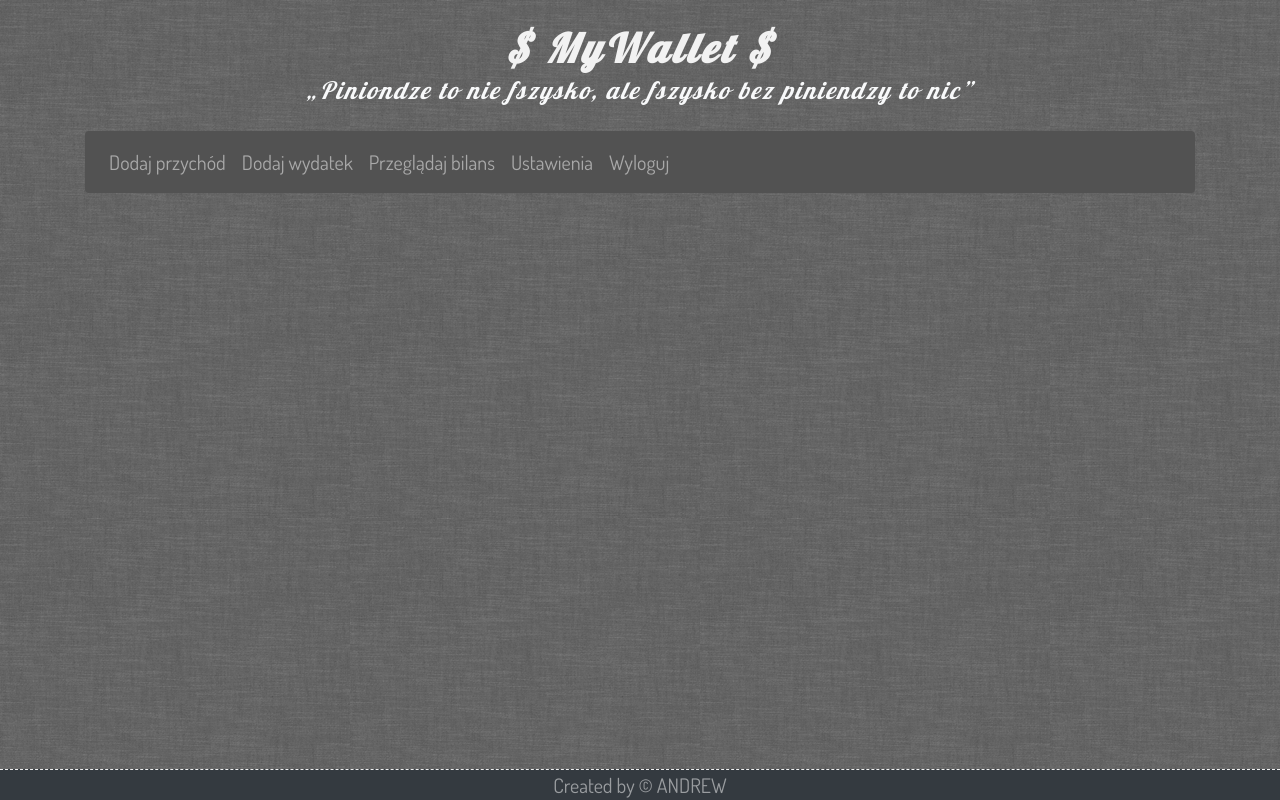
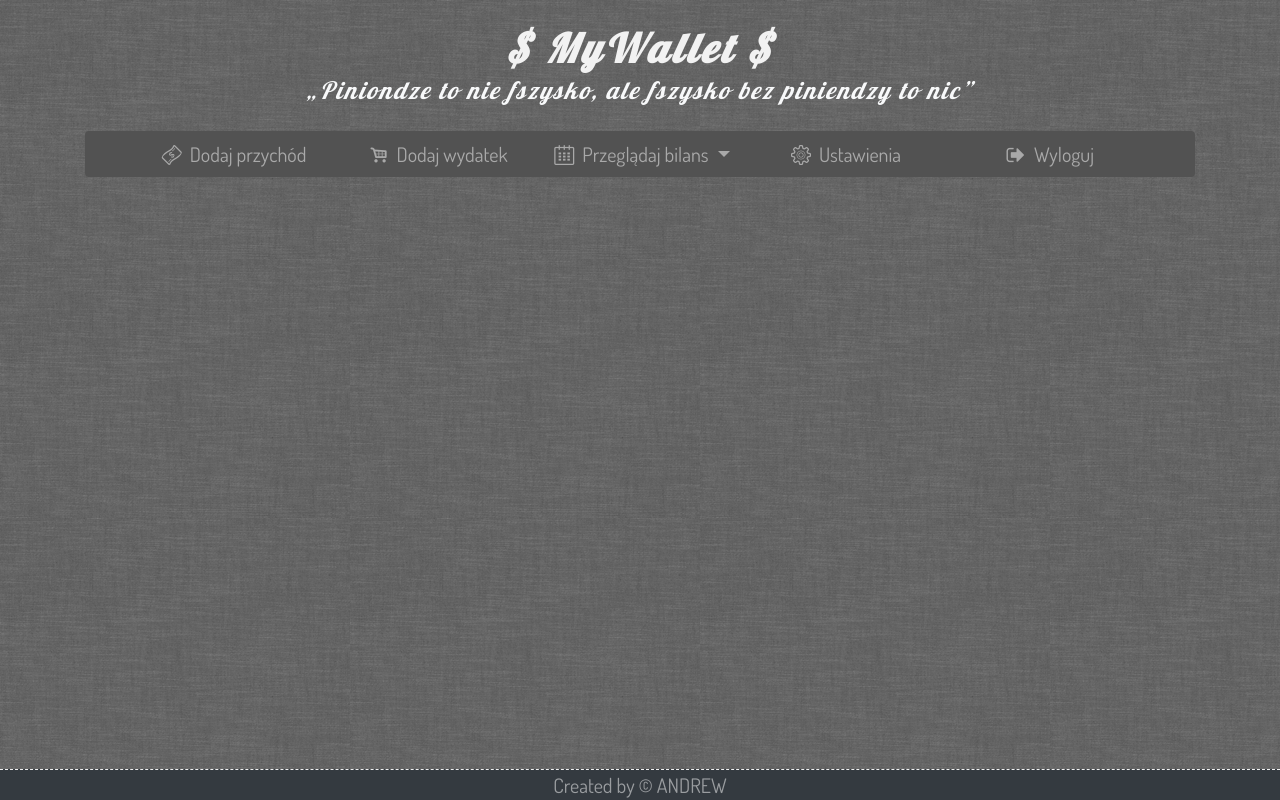
Before and after one commit to andrew118/MyWallet-bootstrap, a plain HTML site: page main.html in a window 1280 px wide. Drawn offline with nearby package versions, Linux system fonts and the light colour scheme.

Commit message:
Created dropdown and added options

```diff
--- a/main.html
+++ b/main.html
@@ -12,7 +12,8 @@
 																<!-- %7C == | which is not valid with html standard -->
 
     <link rel="stylesheet" href="https://stackpath.bootstrapcdn.com/bootstrap/4.4.1/css/bootstrap.min.css" integrity="sha384-Vkoo8x4CGsO3+Hhxv8T/Q5PaXtkKtu6ug5TOeNV6gBiFeWPGFN9MuhOf23Q9Ifjh" crossorigin="anonymous">
-		<link rel="stylesheet" href="style.css" type="text/css" />
+		<link rel="stylesheet" href="css/fontello.css" type="text/css">
+		<link rel="stylesheet" href="style.css" type="text/css">
 
 		<script src="script.js"></script>
 
@@ -37,7 +38,7 @@
 
 					</div>
 
-					<nav class="navbar navbar-dark navbar-expand-lg rounded" style="background-color: #525252;">
+					<nav class="navbar navbar-dark navbar-expand-md rounded wallet sticky-top py-0">
 						<button class="navbar-toggler" type="button" data-toggle="collapse" data-target="#mainmenu" aria-controls="mainmenu" aria-expanded="false" aria-label="Przełącznik nawigacji">
 							<span class="navbar-toggler-icon"></span>
 						</button>
@@ -47,23 +48,32 @@
 							<ul class="navbar-nav">
 
 								<li class="nav-item">
-									<a class="nav-link" href="#"> Dodaj przychód </a>
+									<a class="nav-link" href="#"><i class="icon-money"></i> Dodaj przychód </a>
 								</li>
 
 								<li class="nav-item">
-									<a class="nav-link" href="#"> Dodaj wydatek </a>
+									<a class="nav-link" href="#"><i class="icon-basket"></i> Dodaj wydatek </a>
+								</li>
+
+								<li class="nav-item dropdown">
+									<a class="nav-link dropdown-toggle" href="#" data-toggle="dropdown" role="button" aria-expanded="false" id="submenu" aria-haspopup="true"><i class="icon-calendar"></i> Przeglądaj bilans </a>
+
+									<div class="dropdown-menu wallet" aria-labelledby="submenu">
+
+										<a class="dropdown-item" href="#"> Bierzący miesiąc </a>
+										<a class="dropdown-item" href="#"> Poprzedni miesiąc </a>
+										<a class="dropdown-item" href="#"> Inny zakres </a>
+
+									</div>
+
 								</li>
 
 								<li class="nav-item">
-									<a class="nav-link" href="#"> Przeglądaj bilans </a>
+									<a class="nav-link" href="#"><i class="icon-conf"></i> Ustawienia </a>
 								</li>
 
 								<li class="nav-item">
-									<a class="nav-link" href="#"> Ustawienia </a>
-								</li>
-
-								<li class="nav-item">
-									<a class="nav-link" href="#"> Wyloguj </a>
+									<a class="nav-link" href="#"><i class="icon-logout"></i> Wyloguj </a>
 								</li>
 
 							</ul>
--- a/style.css
+++ b/style.css
@@ -16,3 +16,44 @@ body {
 .letter-spacing-2, strong {
 	letter-spacing: 2px;
 }
+
+.wallet {
+	background-color: #525252 !important;
+}
+
+.nav-link:hover {
+	color: #36b03c !important;
+}
+
+.dropdown-item {
+	color: #f2f2f2 !important;
+}
+
+.dropdown-item:hover {
+	background-color: inherit !important;
+	color: #36b03c !important;
+}
+
+.navbar-nav {
+    float:none;
+    margin:0 auto;
+    display: block;
+    text-align: center;
+}
+
+.navbar-nav > li {
+    display: inline-block;
+    float:none;
+}
+
+@media (min-width: 992px) {
+	li.nav-item {
+	min-width: 170px !important;
+	}
+}
+
+@media (min-width: 1200px){
+	li.nav-item {
+	min-width: 200px !important;
+	}
+}
```
